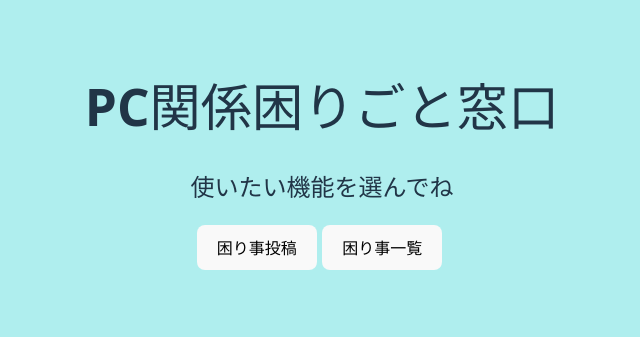
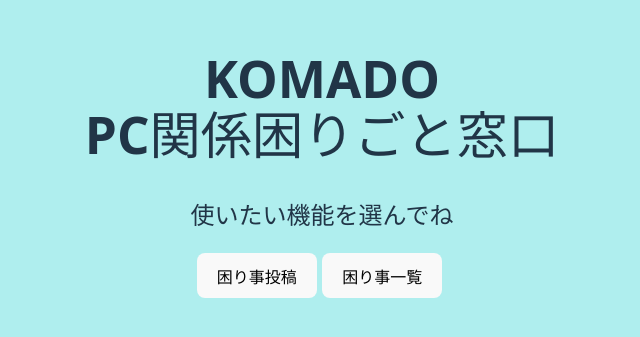
Before and after one commit to shuusuke441/solo_full_stack, a React (Vite) app in the folder front/: page / in a window 1280 px wide. Shown: the part 243-580 px from the top of the page, without its empty margins (318-958 px from the left). Built offline with nearby package versions, Linux system fonts and the light colour scheme.

Commit message:
リードミー編集」

```diff
--- a/front/src/App.jsx
+++ b/front/src/App.jsx
@@ -12,7 +12,11 @@ function App() {
     <>
       {page === "home" ? (
         <>
-          <h1>PC関係困りごと窓口</h1>
+          <h1>
+            KOMADO
+            <br />
+            PC関係困りごと窓口
+          </h1>
           <h2>使いたい機能を選んでね</h2>
           <button id="problem-form" onClick={() => setPage("form")}>
             {" "}
```
Also changed, not shown: 1 other file (tests, documents, lock files or other folders).
